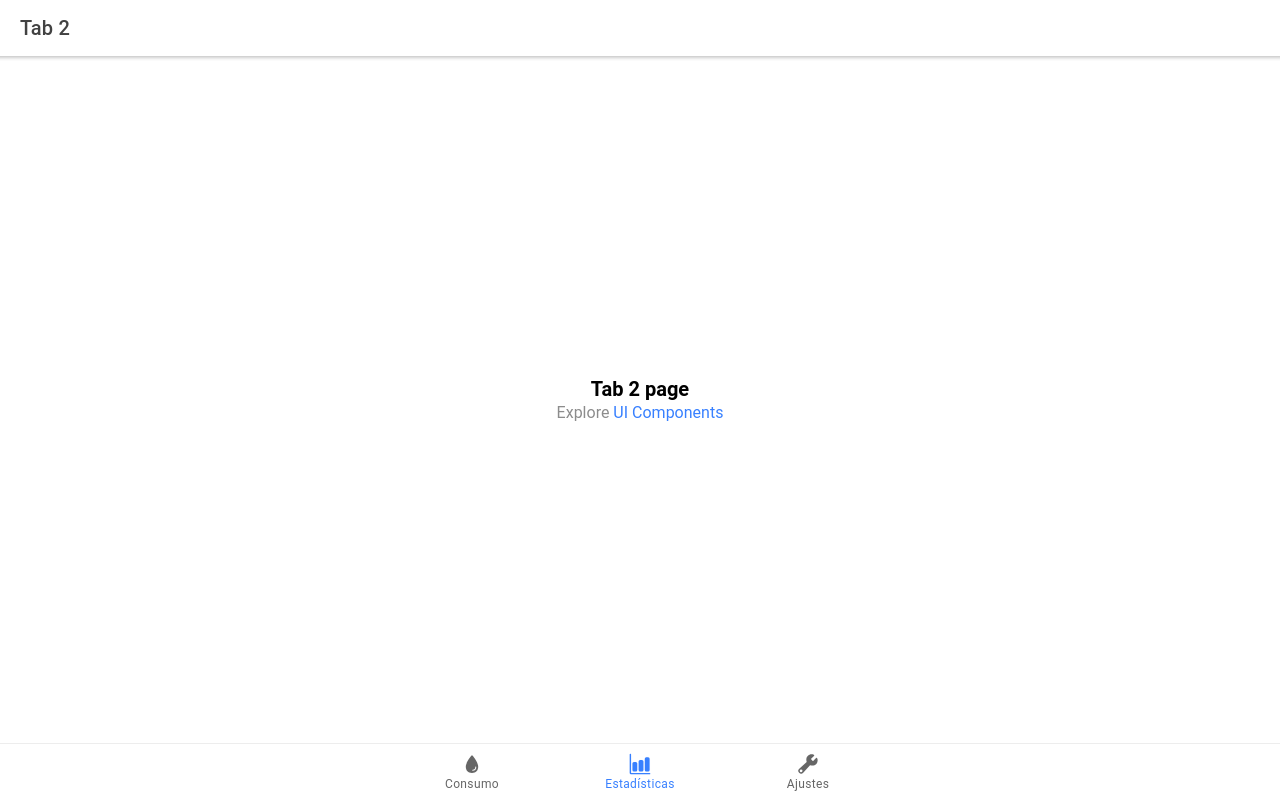
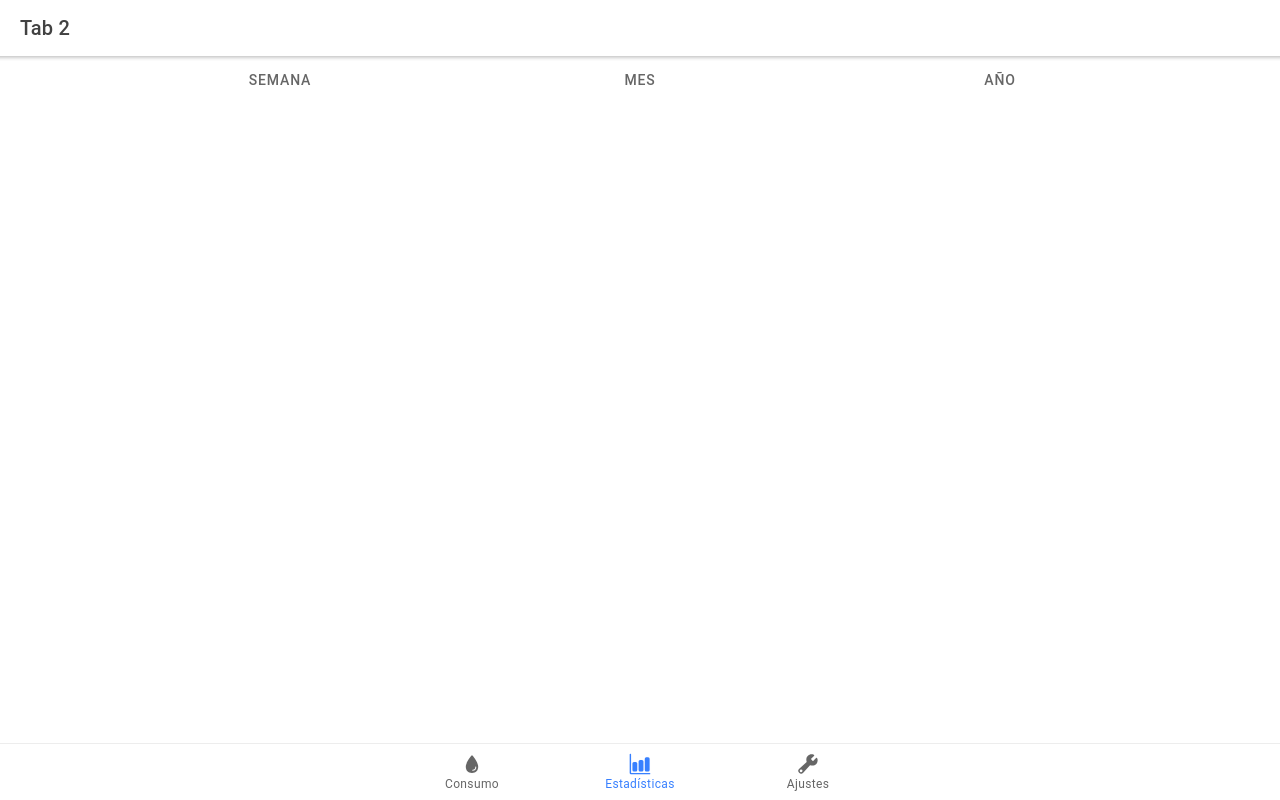
Before and after one commit to dpcgit/akvilo, a React (Create React App) app in the folder myApp/: page /tab2 in a window 1280 px wide. Built offline with nearby package versions, Linux system fonts and the light colour scheme.

Commit message:
Added segment buttons for statistics

```diff
--- a/myApp/src/pages/Tab2.tsx
+++ b/myApp/src/pages/Tab2.tsx
@@ -1,5 +1,5 @@
 import React from 'react';
-import { IonContent, IonHeader, IonPage, IonTitle, IonToolbar } from '@ionic/react';
+import { IonContent, IonHeader, IonPage, IonTitle, IonToolbar , IonSegment, IonSegmentButton} from '@ionic/react';
 import ExploreContainer from '../components/ExploreContainer';
 import './Tab2.css';
 
@@ -12,12 +12,11 @@ const Tab2: React.FC = () => {
         </IonToolbar>
       </IonHeader>
       <IonContent>
-        <IonHeader collapse="condense">
-          <IonToolbar>
-            <IonTitle size="large">Tab 2</IonTitle>
-          </IonToolbar>
-        </IonHeader>
-        <ExploreContainer name="Tab 2 page" />
+       <IonSegment>
+	<IonSegmentButton>Semana</IonSegmentButton>
+	<IonSegmentButton>Mes</IonSegmentButton>
+	<IonSegmentButton>Año</IonSegmentButton>
+       </IonSegment>
       </IonContent>
     </IonPage>
   );
```
